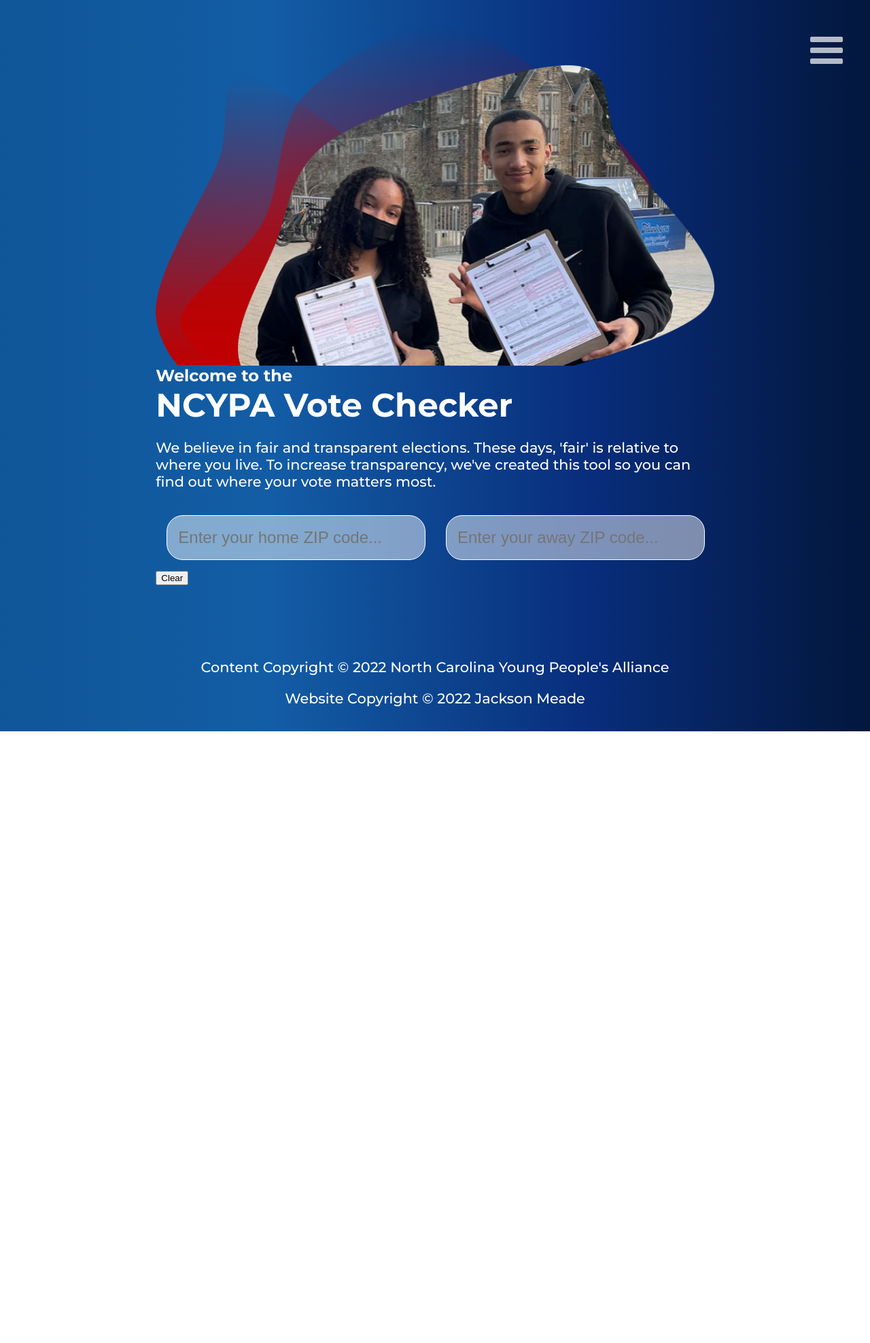
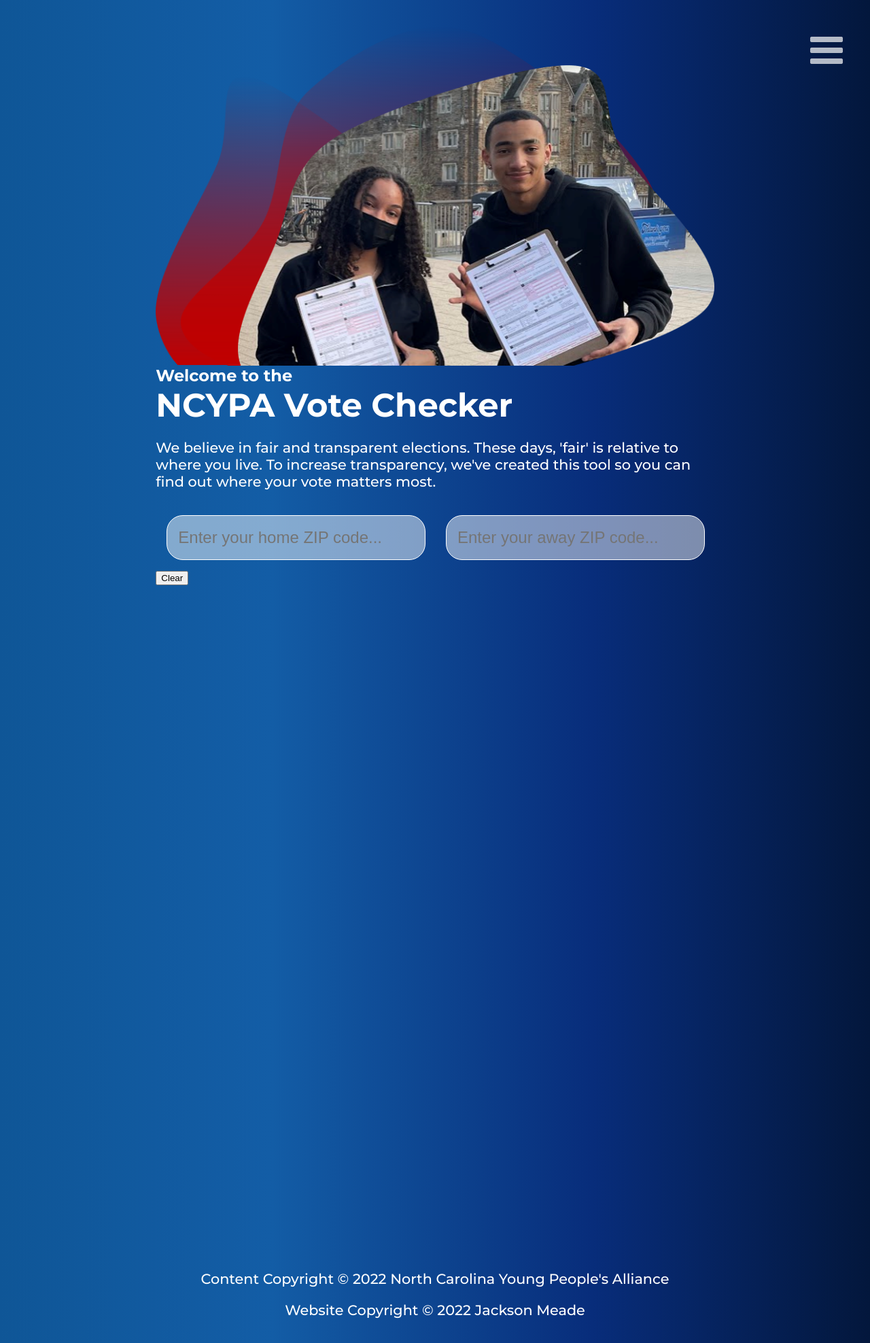
Before and after one commit to JacksonMeade/ncypa, a Jekyll site: the page built from checkmyvote.html, in a window 1280 px wide. Shown: the whole page at 68% size. Built offline with Jekyll 4.4.1, drawn with Linux system fonts in a browser that asks for light colours; nearby versions of some CDN libraries; before the commit the page ends 1076 px from its top, so only the background shows below that.

Commit message:
euphrates river

```diff
--- a/checkmyvote.html
+++ b/checkmyvote.html
@@ -27,4 +27,7 @@
             <button id="clear-button" class="btn btn-default">Clear</button>
         </div>
     </div>
+    <div id="search-results" class="full-height">
+
+    </div>
 </section>
```
